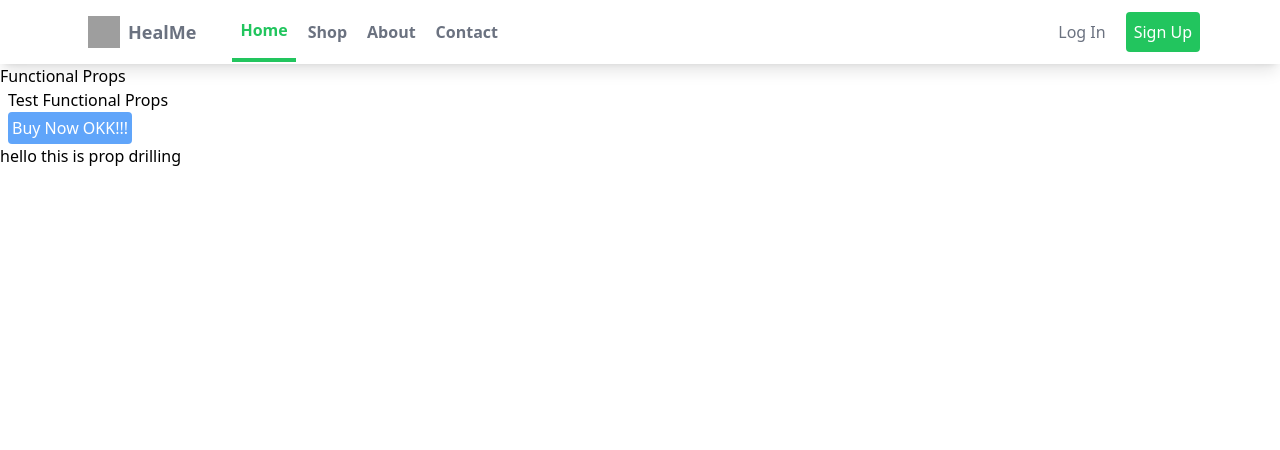
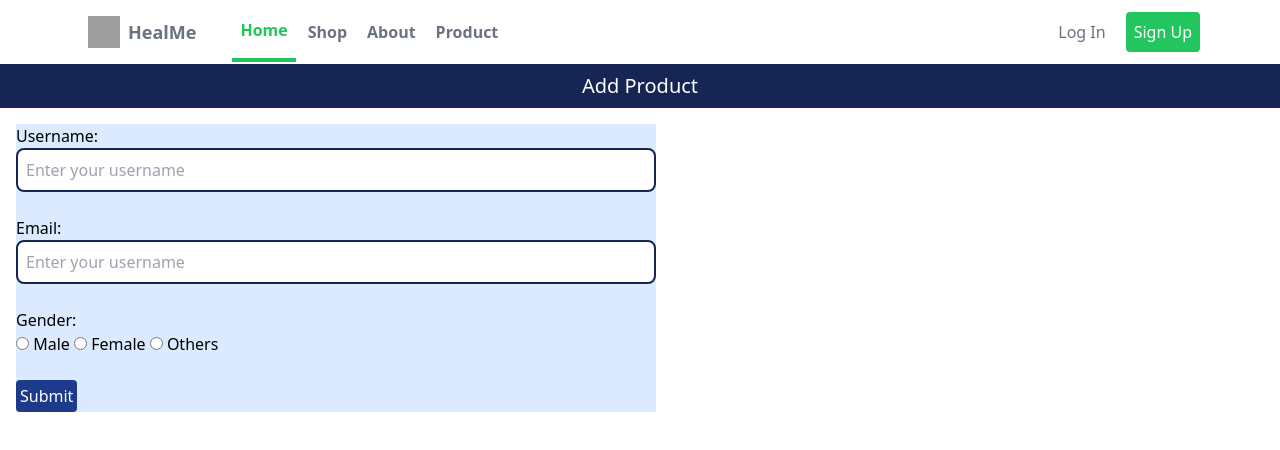
Before and after one commit to ruchibajra/MERN-Fundamentals, a React (Create React App) app in the folder Cerave/cerave/: page /product in a window 1280 px wide. Shown: the top 450 px of the page. Built offline with nearby package versions, Linux system fonts and the light colour scheme; grey boxes are pictures that could not be loaded.

Commit message:
lifecycle of class component

```diff
--- a/Cerave/cerave/package.json
+++ b/Cerave/cerave/package.json
@@ -10,6 +10,7 @@
     "react-dom": "^18.3.1",
     "react-router-dom": "^6.24.1",
     "react-scripts": "5.0.1",
+    "uuid": "^10.0.0",
     "web-vitals": "^2.1.4"
   },
   "scripts": {
--- a/Cerave/cerave/src/App.js
+++ b/Cerave/cerave/src/App.js
@@ -2,7 +2,7 @@ import "./App.css";
 // import CounterParentComponent from "./componentHomework/CounterParentComponent";
 // import DisplayParentComponent from "./componentHomework/DisplayParentComponent";
 // import ParentComponent from "./componentHomework/ParentComponent";
-import React, {useState} from "react";
+import React, { useState } from "react";
 import CardComponent from "./components/Card/CardComponent";
 import AboutComponent from "./components/About/AboutComponent";
 import HomeComponent from "./components/Home/HomeComponent";
@@ -15,24 +15,24 @@ import TestFunctionalProps from "./components/Card/TestFunctionalProps";
 import FunctionalProps from "./components/FunctionalProps/FunctionalProps";
 import AComponent from "./PropDrilling/AComponent";
 import ListView from "./ListView/ListViewComponent";
+import LifecycleComponent from "./components/LifecycleComponent/LifecycleComponent";
+import ProductComponent from "./components/Product/ProductComponent";
+import ToDoList from "./components/ToDo/ToDoList";
+import ToDoApp from "./components/ToDo/ToDoApp";
 
 function App() {
   // const [items, setItems] = useState(['Item 1', 'Item 2', 'Item 3']);
-
 
   return (
     <>
       <Router>
         <div>
           <Navbar />
-          <FunctionalProps />
-          <AComponent/>
-          {/* <ListView items={items} /> */}
           <Routes>
             <Route path="/" element={<HomeComponent />} />
-            <Route path="/about" element={<AboutComponent />} />
-            {/* <Route path="/shop" element={<ShopComponent />} /> */}
-            {/* <Route path="/shop" element={<TestFunctionalProps />} /> */}
+            <Route path="/about" element={<ToDoApp />} />
+            <Route path="/shop" element={<LifecycleComponent />} />
+            <Route path="/product" element={<ProductComponent />} />
           </Routes>
         </div>
       </Router>
@@ -41,7 +41,6 @@ function App() {
     //   {/* <ParentComponent/>
     //   <CounterParentComponent/>
     //   <DisplayParentComponent/> */}
-
     // </>
   );
 }
--- /dev/null
+++ b/Cerave/cerave/src/components/LifecycleComponent/LifecycleComponent.jsx
@@ -0,0 +1,46 @@
+// LIFECYCLE OF REACT USING CLASS COMPONENT - 3 types
+// - componentDidMount - called once the component is rendered (page load)
+// - componentDidUpdate - called when updaated
+// - compoenentWillUnmount - for eg from home to about,  home is unmounted and moved to about page
+
+
+
+import React, {Component} from 'react'
+
+class LifecycleComponent extends Component {
+    constructor(props){
+        super(props);
+        this.state = {
+            count : 0,
+        };
+    }
+
+    componentDidMount(){
+        console.log('Component did mount');
+    }
+
+    componentDidUpdate(preProps, prevState){
+        if(prevState.count !== this.state.count){
+            console.log('Component did udpate');
+        }
+    }
+
+    componentWillUnmount(){
+        console.log('Component will unmount');
+    }
+
+    incrementCount = () => {
+        this.setState({count : this.state.count + 1});
+    };
+
+    render(){
+        return(
+            <div>
+                <h1>Count: {this.state.count}</h1>
+                <button onClick={this.incrementCount}> Increment </button>
+            </div>
+        )
+    }
+}
+
+export default LifecycleComponent;
--- a/Cerave/cerave/src/components/Navbar/navbar.jsx
+++ b/Cerave/cerave/src/components/Navbar/navbar.jsx
@@ -21,7 +21,7 @@ function Navbar() {
               <Link to="/" className="py-4 px-2 text-green-500 border-b-4 border-green-500 font-semibold ">Home</Link>
               <Link to="/shop" className="py-4 px-2 text-gray-500 font-semibold hover:text-green-500 transition duration-300">Shop</Link>
               <Link to="/about" className="py-4 px-2 text-gray-500 font-semibold hover:text-green-500 transition duration-300">About</Link>
-              <Link to="/contact" className="py-4 px-2 text-gray-500 font-semibold hover:text-green-500 transition duration-300">Contact</Link>
+              <Link to="/product" className="py-4 px-2 text-gray-500 font-semibold hover:text-green-500 transition duration-300">Product</Link>
             </div>
           </div>
           {/* Secondary Navbar items */}
@@ -54,7 +54,7 @@ function Navbar() {
             <li><a href="/" className="block text-sm px-2 py-4 text-white bg-green-500 font-semibold">Home</a></li>
             <li><a href="/shop" className="block text-sm px-2 py-4 hover:bg-green-500 transition duration-300">Shop</a></li>
             <li><Link to="/about" className="block text-sm px-2 py-4 hover:bg-green-500 transition duration-300">About</Link></li>
-            <li><Link to="/contact" className="block text-sm px-2 py-4 hover:bg-green-500 transition duration-300">Contact</Link></li>
+            <li><Link to="/product" className="block text-sm px-2 py-4 hover:bg-green-500 transition duration-300">Product</Link></li>
             <li><Link to="/login" className="block text-sm px-2 py-4 hover:bg-green-500 transition duration-300">Log In</Link></li>
             <li><Link to="/signup" className="block text-sm px-2 py-4 hover:bg-green-500 transition duration-300">Sign Up</Link></li>
           </ul>
--- /dev/null
+++ b/Cerave/cerave/src/components/Product/ProductComponent.jsx
@@ -0,0 +1,85 @@
+import React, { useState } from "react";
+
+const ProductComponent = () => {
+  const [username, setUsername] = useState("");
+  const [selectedValue, setSelectedValue] = useState("option1");
+
+  const handleRadioChange = (value) => {
+    setSelectedValue(value);
+  };
+  return (
+    <>
+      <div className="text-center bg-blue-950 text-white text-xl p-2 ">
+        {" "}
+        Add Product{" "}
+      </div>
+
+      {/* FORM */}
+
+      <h1>{username}</h1>
+      <form className="m-4 bg-blue-100 w-3/6 flex flex-col justify-center align-center" action="">
+        <label className="text-1xl" htmlFor="username">
+          {" "}
+          Username:{" "}
+        </label>{" "}
+        <input
+          onChange={(event) => setUsername(event.target.value)}
+          className="border-2 border-blue-950 p-2 rounded-lg"
+          type="text"
+          id="username"
+          placeholder="Enter your username"
+        />
+        <br />
+        <label className="text-1xl" htmlFor="username">
+          {" "}
+          Email:{" "}
+        </label>{" "}
+        <input
+          onChange={(event) => setUsername(event.target.value)}
+          className="border-2 border-blue-950 p-2 rounded-lg"
+          type="text"
+          id="username"
+          placeholder="Enter your username"
+        />
+        <br />
+        <div>
+          <label className="text-1xl" htmlFor="username">
+            {" "}
+            Gender:{" "}
+          </label>{" "}
+          <br />
+          <input
+            type="radio"
+            id="option3"
+            value="option3"
+            checked={selectedValue === "option3"}
+            onChange={() => handleRadioChange("option3")}
+          />
+          <label htmlFor="option1"> Male </label>
+          <input
+            type="radio"
+            id="option3"
+            value="option3"
+            checked={selectedValue === "option3"}
+            onChange={() => handleRadioChange("option3")}
+          />
+          <label htmlFor="option1"> Female </label>
+          <input
+            type="radio"
+            id="option3"
+            value="option3"
+            checked={selectedValue === "option3"}
+            onChange={() => handleRadioChange("option3")}
+          />
+          <label htmlFor="option1"> Others </label>
+          <br />
+          <br />
+
+          <button className="bg-blue-900 text-white rounded p-1">Submit</button>
+        </div>
+      </form>
+    </>
+  );
+};
+
+export default ProductComponent;
--- a/Cerave/cerave/src/components/Shop/ShopComponent.jsx
+++ b/Cerave/cerave/src/components/Shop/ShopComponent.jsx
@@ -57,7 +57,7 @@ const ShopComponent = () => {
   // }
   return (
     <>
-    <div className='mx-2'>Shop Component</div>
+    <div className='mx-2'>Shop hiii Component</div>
     {/* <button onButtonClick={handleClick} className='bg-blue-400 text-white mx-2 rounded p-1'>Buy Now!!!</button> */}
     </>
   )
--- /dev/null
+++ b/Cerave/cerave/src/components/ToDo/ToDoApp.jsx
@@ -0,0 +1,40 @@
+import React, { useState } from "react";
+import { v4 as uuidv4} from "uuid";
+
+
+const ToDoApp = () => {
+  // list of to-do items
+  const [todos, setTodos] = useState([]);
+  // input text for new to-do items
+  const[todoText, setTodoText] = useState('');
+
+
+  const addTodo = () =>{
+    if(todoText.trim() === ''){
+        return
+    }
+
+    // Add a new to-do item with a unique id, text from the input, and a completed status of false
+    setTodos([...todos, {id: uuidv4(), text: todoText, completed: false}]);
+    setTodoText('');
+  }
+  return (
+    <div>
+      <h1>To Do App</h1>
+      <div>
+        <input type="text" value={todoText} onChange = {(e) => setTodoText(e.target.value)} placeholder="Add a new task" />
+        <button onClick={addTodo}>Add</button>
+
+      </div>
+
+       {/* Display the list of to-do items */}
+       <ul>
+        {todos.map(todo => (
+          <li key={todo.id}>{todo.text}</li>
+        ))}
+      </ul>
+    </div>
+  );
+};
+
+export default ToDoApp;
```
Also changed, not shown: Cerave/cerave/src/components/Home/HomeComponent.jsx (+17 -13 lines), Cerave/cerave/src/components/ToDo/ToDoItem.jsx (added), Cerave/cerave/src/components/ToDo/ToDoList.jsx (added), 1 other file (tests, documents, lock files or other folders).
